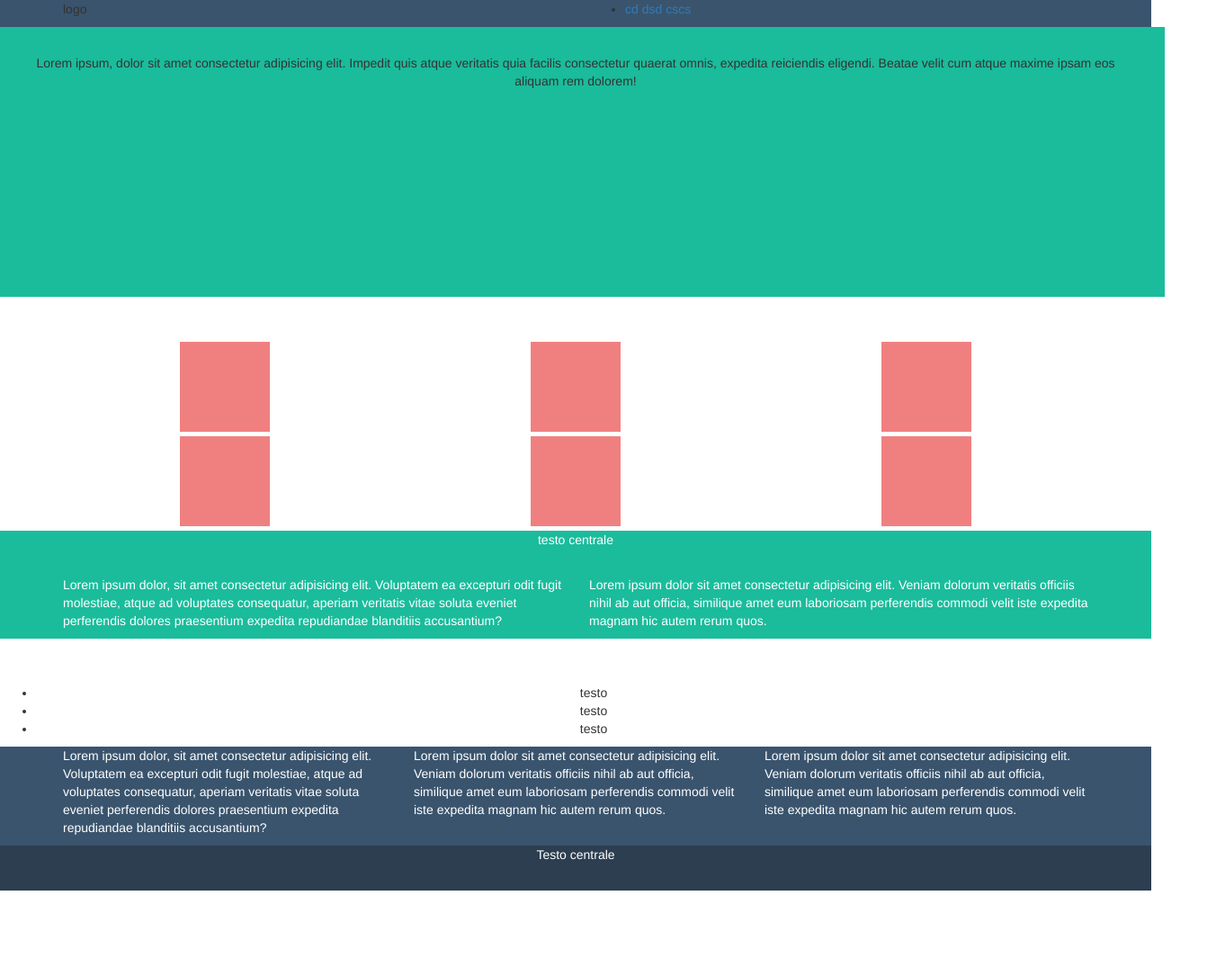
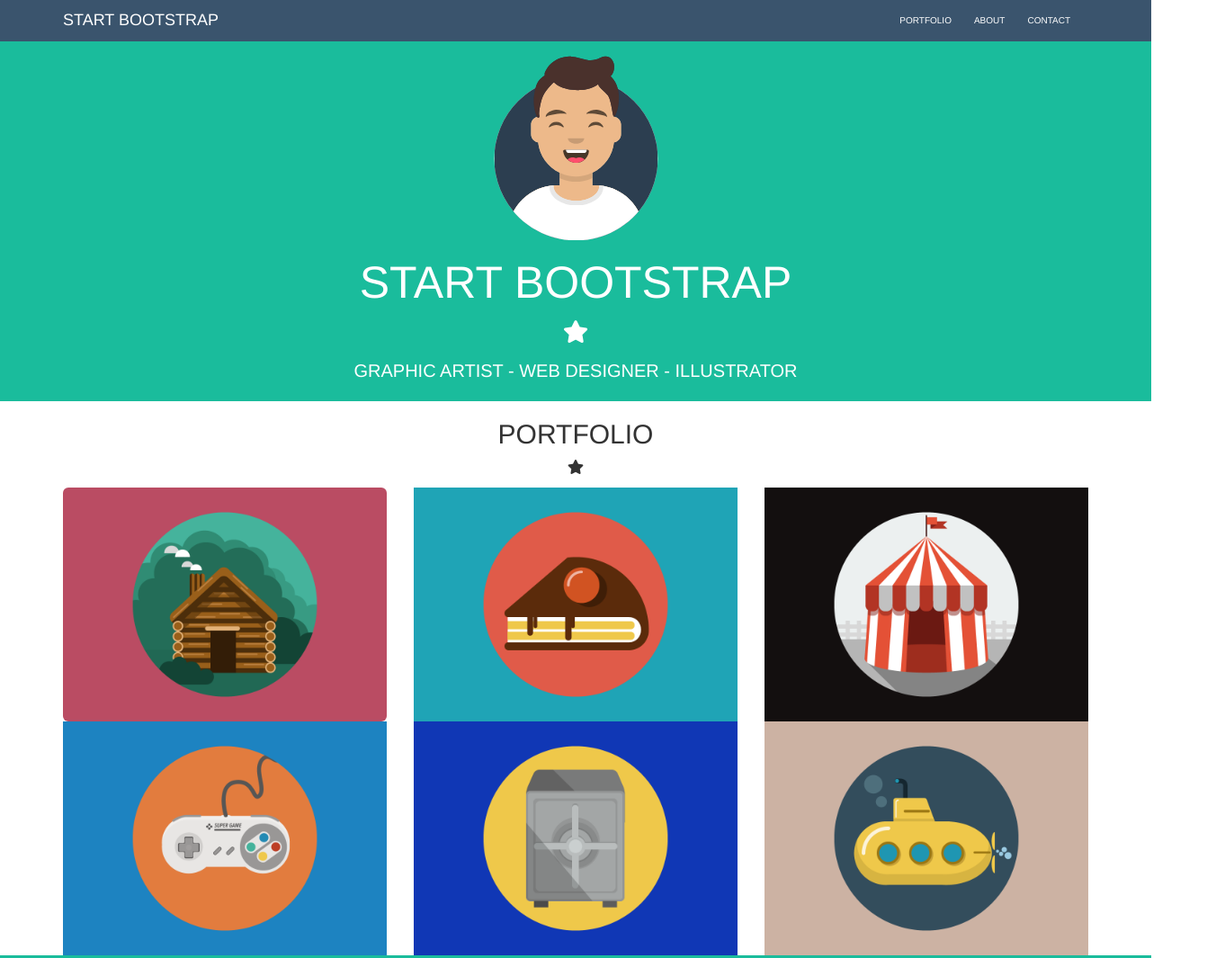
Before and after one commit to manuelbonini/html-css-bootstrap-freelancer, a plain HTML site: page index.html in a window 1280 px wide. Shown: the top 1065 px of the page at 90% size, 1362 px wide, since content can reach past the window. Before the commit the page ends 990 px from the top, so only its background shows below. Drawn offline with nearby package versions, Linux system fonts and the light colour scheme.

Commit message:
bootstrap

```diff
--- a/css/style.css
+++ b/css/style.css
@@ -11,11 +11,71 @@
     background-color: #1abc9c;
 }
 
+.small-container {
+    max-width: 900px;
+    width: 70%;
+    margin: auto;
+}
+
+.menu {
+    color: white;
+    font-size: 18px;
+    text-transform: uppercase;
+    font-weight: 500;
+    padding: 10px;
+}
+
 /* HEADER */
+header .back-darkblue ul {
+    margin: 0;
+    padding: 0;
+    line-height: normal;
+}
+
+header .back-darkblue li {
+    display: inline-block;
+    margin-right: 20px;
+}
+
+header .menu li a {
+    list-style-type: none;
+    color: white;
+    font-size: 10px;
+    text-transform: uppercase;
+    font-weight: 400;
+}
+
+.teaser-position {
+    position: relative;
+    height: 400px;
+}
+
 .teaser {
     text-align: center;
-    padding: 30px;
-    height: 300px;
+    color: white;
+    position: absolute;
+    top: 50%;
+    left: 50%;
+    transform: translate(-50% , -50%);
+}
+
+.teaser h1 {
+    text-transform: uppercase;
+    font-size: 50px;
+}
+
+.teaser .star {
+    font-size: 25px;
+}
+
+.teaser p {
+    font-size: 20px;
+    text-transform: uppercase;
+}
+
+.teaser-img {
+    width: 200px;
+    margin: auto;
 }
 
 /* MAIN */
@@ -32,10 +92,16 @@
 
 .main-text {
     text-align: center;
-    color: white;
+    text-transform: uppercase;
+}
 
-    /* TEST */
-    height: 50px;
+.star {
+    font-size: 16px;
+    padding-bottom: 10px;
+}
+
+.main-img {
+    padding-bottom: 10px;
 }
 
 .secondary-text {
@@ -46,3 +112,8 @@
 .contact-me {
     text-align: center;
 }
+
+.back-green .main-text {
+    color: white;
+    padding-top: 30px;
+}
--- a/index.html
+++ b/index.html
@@ -13,19 +13,27 @@
 </head>
 <body>
 
+    <!-- HEADER -->
    <header>
-        <nav class="back-darkblue">
+        <nav class="back-darkblue menu">
             <div class="container">
                 <div class="row">  <!-- nav -->
-                    <div class="col-xs-6 col-sm-6 col-md-6">logo</div>
+                    <div class="col-xs-6 col-sm-6 col-md-6">
+                        Start bootstrap
+                    </div>
                     <div class="col-xs-6 col-sm-6 col-md-6">
                         <div class="row">
+                            <div class="text-right">
                                 <div class="hidden-xs hidden-sm col-md-12">  <!-- colonna menu per il desktop -->
                                     <ul>
                                         <li>
-                                        <a href="#">cd</a>
-                                        <a href="#">dsd</a>
-                                        <a href="#">cscs</a>
+                                            <a href="#">portfolio</a>
+                                        </li>
+                                        <li>
+                                            <a href="#">about</a>
+                                        </li>
+                                        <li>
+                                            <a href="#">contact</a>
                                         </li>
                                     </ul>
                                 </div>
@@ -39,12 +47,18 @@
                         </div>
                     </div>
                 </div>
+            </div>
         </nav>
-        <div class="row back-green">  <!-- jumbotron header-->
-            <div class="col-xs-12 col-sm-12 col-md-12">
+        <div class="back-green teaser-position">
             <div class="teaser">
-                    <p>Lorem ipsum, dolor sit amet consectetur adipisicing elit. Impedit quis atque veritatis quia facilis consectetur quaerat omnis, expedita reiciendis eligendi. Beatae velit cum atque maxime ipsam eos aliquam rem dolorem!</p>
+                <div class="teaser-img">
+                    <img src="img/avatar.svg" alt="avatar">
                 </div>
+                <h1>start bootstrap</h1>
+                <div class="star">
+                    <i class="fas fa-star"></i>
+                </div>
+                <p>graphic artist - web designer - illustrator</p>
             </div>
         </div>
    </header>
@@ -53,33 +67,45 @@
    <main>
 
     <section>
-        <div class="main-text">testo centrale</div>
         <div class="container">
+            <div class="main-text">
+                <h2>portfolio</h2>
+
+                <div class="star">
+                    <i class="fas fa-star"></i>
+                </div>
+            </div>
             <div class="row">
                 <div class="col-xs-12 col-sm-6 col-md-4 col_box">
-                    <div class="box"></div>
+                    <img class="img-responsive img-rounded" src="img/cabin.png" alt="cabin">
                 </div>
                 <div class="col-xs-12 col-sm-6 col-md-4 col_box">
-                     <div class="box"></div>
+                    <img class="img-responsive" src="img/cake.png" alt="cake">
                  </div>
                  <div class="col-xs-12 col-sm-6 col-md-4 col_box">
-                     <div class="box"></div>
+                    <img class="img-responsive" src="img/circus.png" alt="circus">
                  </div>
                  <div class="col-xs-12 col-sm-6 col-md-4 col_box">
-                     <div class="box"></div>
+                    <img class="img-responsive" src="img/game.png" alt="game">
                 </div>
                 <div class="col-xs-12 col-sm-6 col-md-4 col_box">
-                      <div class="box"></div>
+                    <img class="img-responsive" src="img/safe.png" alt="safe">
                  </div>
                  <div class="col-xs-12 col-sm-6 col-md-4 col_box">
-                      <div class="box"></div>
+                    <img class="img-responsive" src="img/submarine.png" alt="submarine">
                  </div>
             </div>
         </div>
     </section>
 
     <section class="back-green">
-        <div class="main-text">testo centrale</div>
+        <div class="small-container">
+            <div class="main-text">
+                <h2>about</h2>
+                <div class="star">
+                    <i class="fas fa-star"></i>
+                </div>
+            </div>
             <div class="container">
                 <div class="row">
                     <div class="col-xs-12 col-sm-6 col-md-6 col_box">
@@ -88,6 +114,9 @@
                     <div class="col-xs-12 col-sm-6 col-md-6 col_box">
                         <p class="secondary-text">Lorem ipsum dolor sit amet consectetur adipisicing elit. Veniam dolorum veritatis officiis nihil ab aut officia, similique amet eum laboriosam perferendis commodi velit iste expedita magnam hic autem rerum quos.</p>
                     </div>
+                </div>
+            </div>
+            <div>
 
             </div>
         </div>
```
Also changed, not shown: img/avatar.svg (added), img/cabin.png (added), img/cake.png (added), img/circus.png (added), img/game.png (added), img/safe.png (added), img/submarine.png (added). Lines whose indentation alone changed are shown as unchanged.
